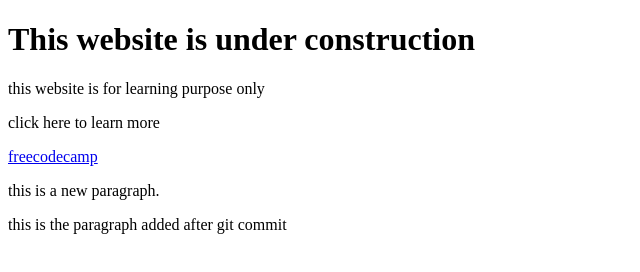
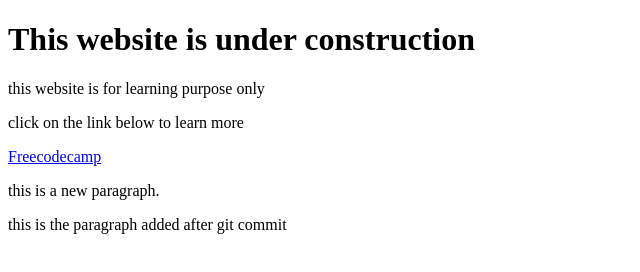
Before and after one commit to jisanoni/second-repo, a plain HTML site: page index.html in a window 1280 px wide. Shown: the full height of the page, 0-640 px from the left. Drawn offline with Linux system fonts and the light colour scheme.

```diff
--- a/index.html
+++ b/index.html
@@ -9,8 +9,8 @@
 <body>
      <h1> This website is under construction</h1>
      <p> this website is for learning purpose only</p>
-     <p> click here to learn more</p>
-     <a href="https://www.freecodecamp.org/"> freecodecamp</a>
+     <p> click on the link below to learn more</p>
+     <a href="https://www.freecodecamp.org/">Freecodecamp</a>
      <br>
      <p>this is a new paragraph.</p>
      <p>this is the paragraph added after git commit</p>
```
